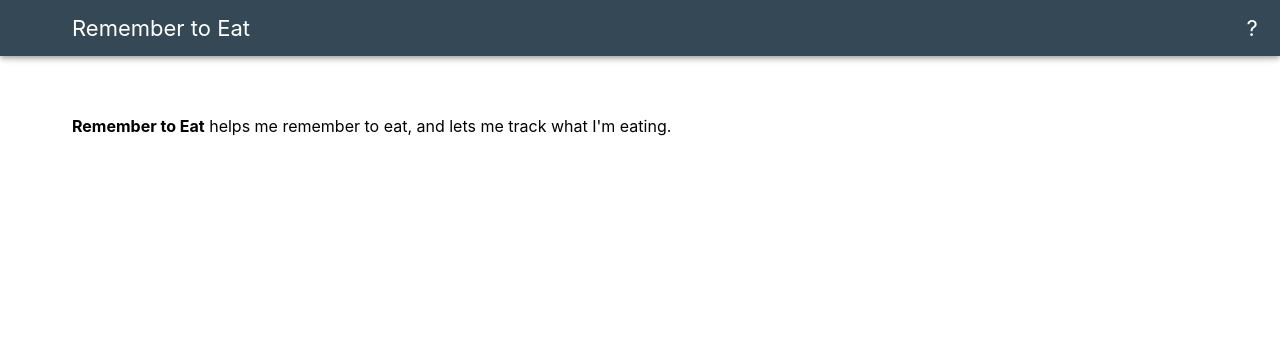
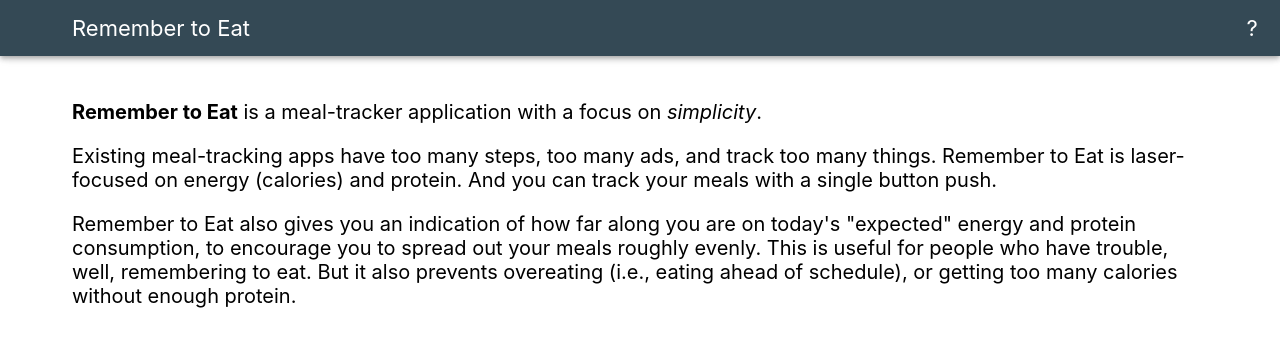
Before and after one commit to domenic/remember-to-eat, a website: page www/about.html in a window 1280 px wide. Drawn offline with Linux system fonts and the light colour scheme.

Commit message:
Expand the about page and README

```diff
--- a/www/about.html
+++ b/www/about.html
@@ -5,10 +5,18 @@
 <meta name="viewport" content="width=device-width, initial-scale=1, shrink-to-fit=no">
 <link rel="stylesheet" href="styles.css">
 
+<body class="about">
+
 <header>
   <h1><a href="/">Remember to Eat</a></h1>
 
   <a href="/about.html">?</a>
 </header>
 
-<p><strong>Remember to Eat</strong> helps me remember to eat, and lets me track what I'm eating.</p>
+<main>
+  <p><strong>Remember to Eat</strong> is a meal-tracker application with a focus on <em>simplicity</em>.</p>
+
+  <p><a href="https://www.redbookmag.com/body/healthy-eating/advice/g614/lose-weight-apps-tools/">Existing meal-tracking apps</a> have too many steps, too many ads, and track too many things. Remember to Eat is laser-focused on energy (calories) and protein. And you can track your meals with a single button push.</p>
+
+  <p>Remember to Eat also gives you an indication of how far along you are on today's "expected" energy and protein consumption, to encourage you to spread out your meals roughly evenly. This is useful for people who have trouble, well, remembering to eat. But it also prevents overeating (i.e., eating ahead of schedule), or getting too many calories without enough protein.</p>
+</main>
--- a/www/styles.css
+++ b/www/styles.css
@@ -28,8 +28,15 @@ h1, h2, h3, h4, h5, h6 {
 body {
   --horizontal-margin: 72px;
   margin: 100px var(--horizontal-margin);
+}
+
+body.app > main {
   display: grid;
   gap: 30px;
+}
+
+body.about {
+  font-size: 20px;
 }
 
 @media (max-width: 767px) {
```
Also changed, not shown: TODO.md (+0 -5 lines), www/index.html (+4 -0 lines), README.md.
